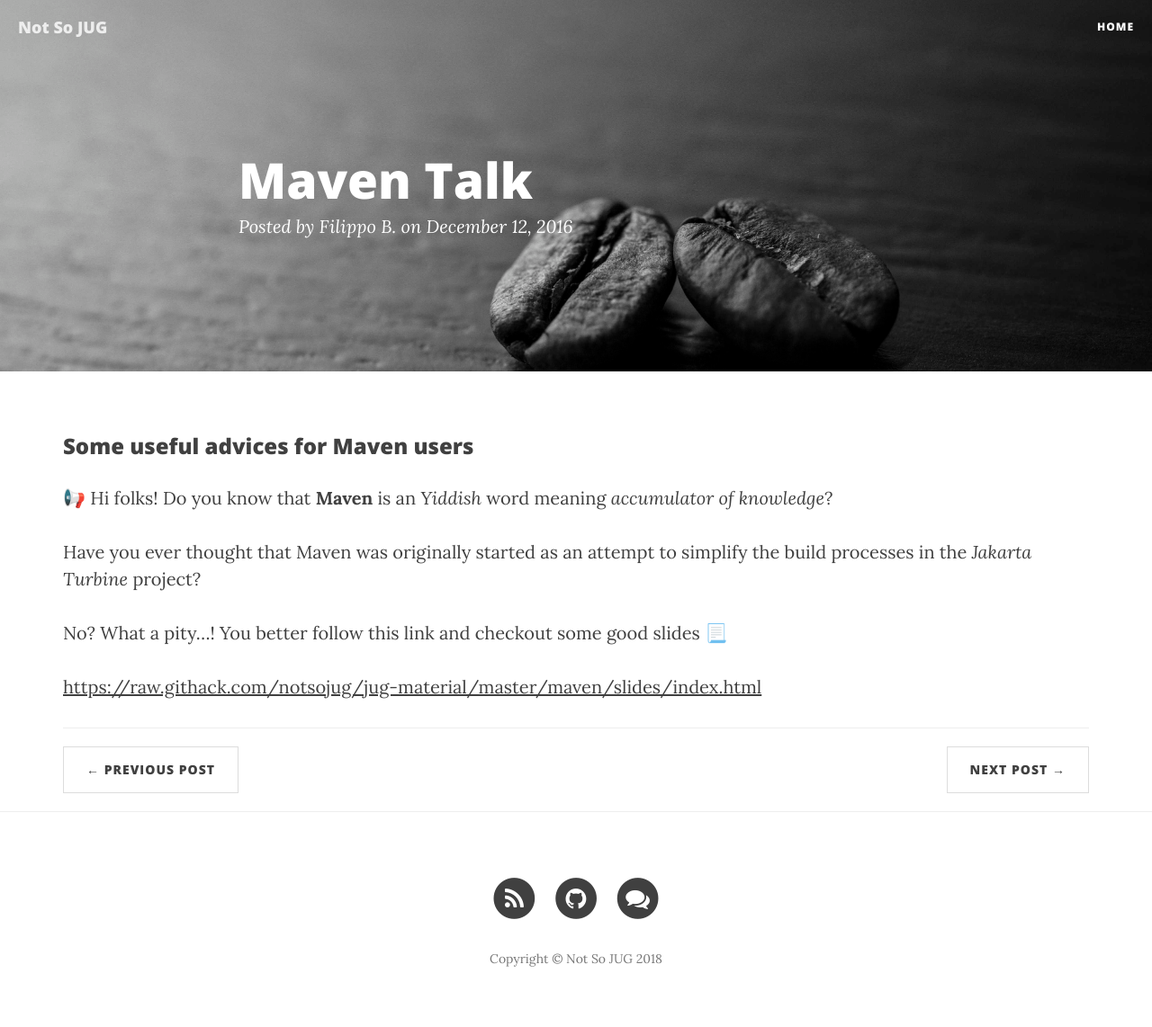
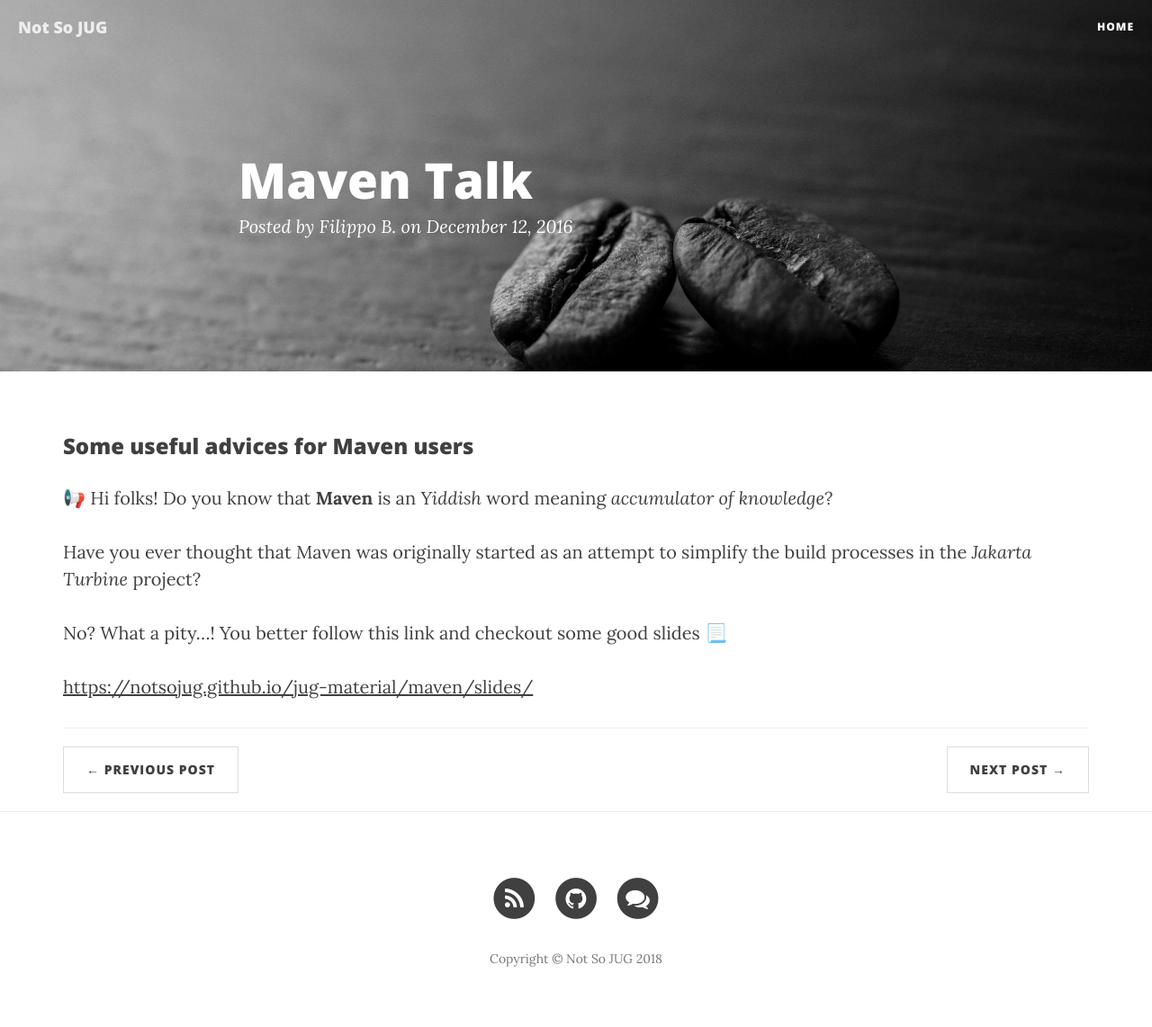
Before and after one commit to notsojug/notsojug.github.io, a Jekyll site: the page built from _posts/2016-12-12-maven-talk.md, in a window 1280 px wide. Shown: the whole page at 90% size. Built offline with Jekyll 4.4.1, drawn with Linux system fonts in a browser that asks for light colours; nearby versions of some CDN libraries; emoji names are drawn with the system emoji font; some of the changed lines change nothing that is shown.

Commit message:
Update slides location

```diff
--- a/_posts/2016-12-12-maven-talk.md
+++ b/_posts/2016-12-12-maven-talk.md
@@ -13,4 +13,4 @@ Have you ever thought that Maven was originally started as an attempt to simplif
 
 No? What a pity...! You better follow this link and checkout some good slides :page_with_curl:
 
-[https://raw.githack.com/notsojug/jug-material/master/maven/slides/index.html](https://raw.githack.com/notsojug/jug-material/master/maven/slides/index.html)
+[https://notsojug.github.io/jug-material/maven/slides/](https://notsojug.github.io/jug-material/maven/slides/)
```
